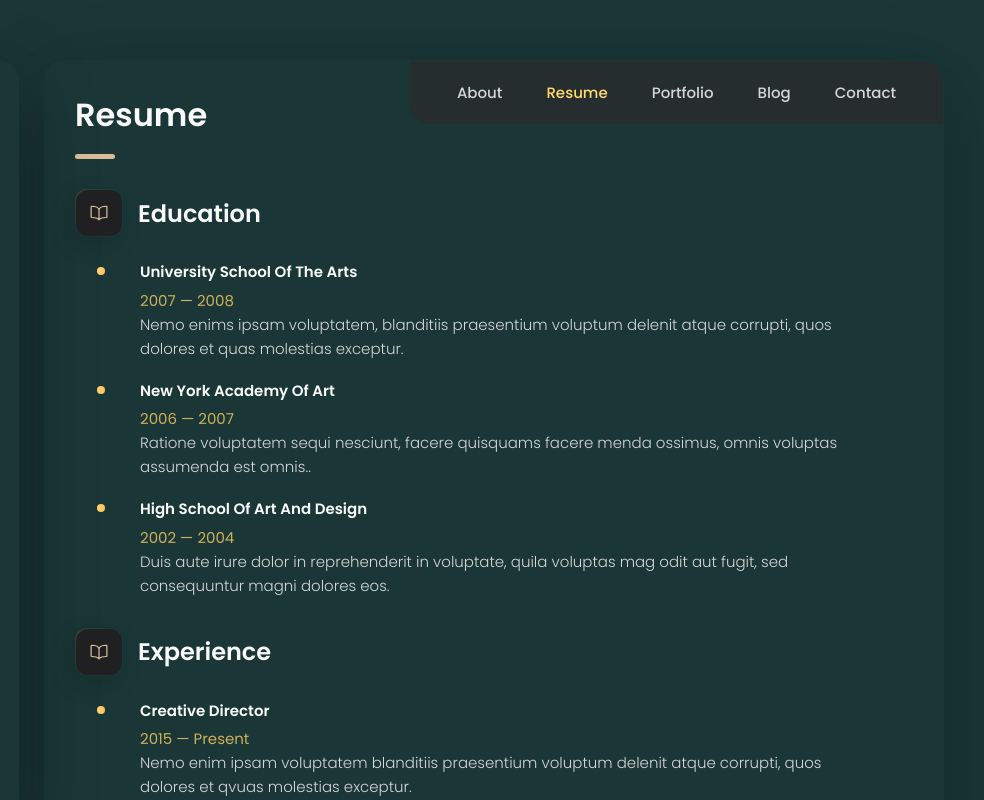
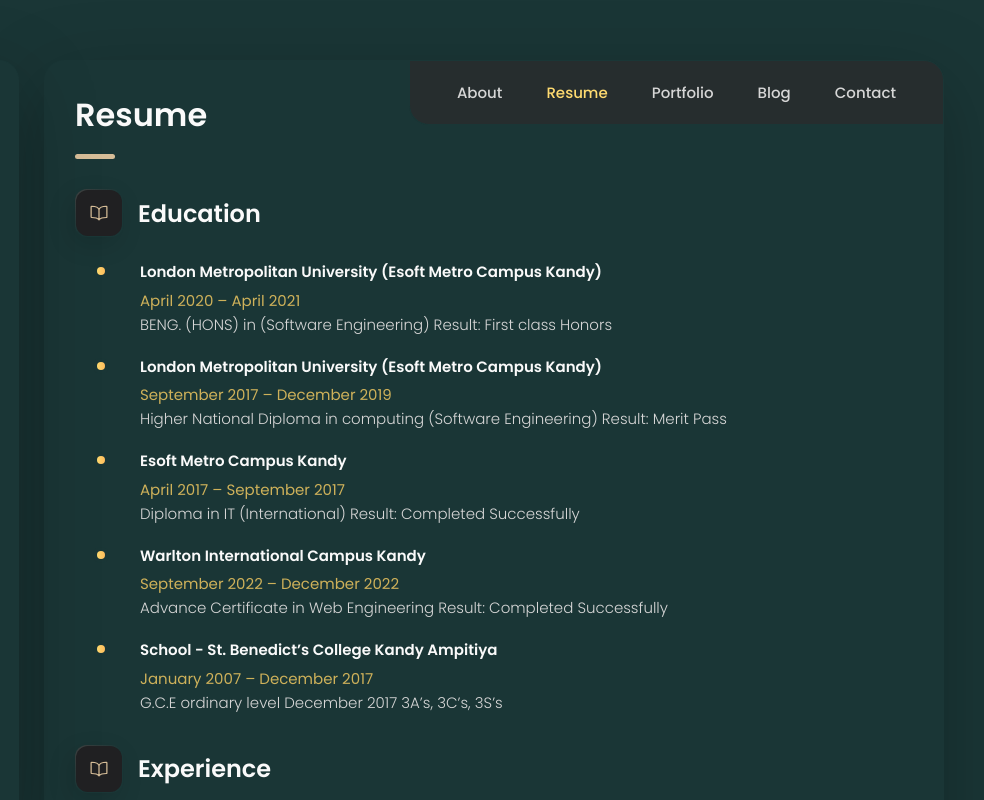
Before and after one commit to sh23han/77.github.io, a plain HTML site: page index.html in a window 1280 px wide. Both pictures are taken after a click on the button "Resume". Shown: the top 800 px of the page, 296-1280 px from the left. Drawn offline with nearby package versions, Linux system fonts and the light colour scheme.

Commit message:
Add files via upload

```diff
--- a/index.html
+++ b/index.html
@@ -528,45 +528,67 @@
 
             <li class="timeline-item">
 
-              <h4 class="h4 timeline-item-title">University school of the arts</h4>
+              <h4 class="h4 timeline-item-title">London Metropolitan University (Esoft Metro campus Kandy)</h4>
 
-              <span>2007 — 2008</span>
+              <span>April 2020 – April 2021   </span>
 
               <p class="timeline-text">
-                Nemo enims ipsam voluptatem, blanditiis praesentium voluptum delenit atque corrupti, quos dolores et
-                quas molestias
-                exceptur.
+                BENG. (HONS) in (Software Engineering)
+                Result: First class Honors
               </p>
 
             </li>
 
             <li class="timeline-item">
 
-              <h4 class="h4 timeline-item-title">New york academy of art</h4>
+              <h4 class="h4 timeline-item-title">London Metropolitan University (Esoft Metro campus Kandy)</h4>
 
-              <span>2006 — 2007</span>
+              <span>September 2017 – December 2019 </span>
 
               <p class="timeline-text">
-                Ratione voluptatem sequi nesciunt, facere quisquams facere menda ossimus, omnis voluptas assumenda est
-                omnis..
+                Higher National Diploma in computing (Software Engineering)
+              Result: Merit Pass
               </p>
 
             </li>
 
             <li class="timeline-item">
 
-              <h4 class="h4 timeline-item-title">High school of art and design</h4>
+              <h4 class="h4 timeline-item-title">Esoft Metro campus Kandy </h4>
 
-              <span>2002 — 2004</span>
+              <span>April 2017 – September 2017 </span>
 
               <p class="timeline-text">
-                Duis aute irure dolor in reprehenderit in voluptate, quila voluptas mag odit aut fugit, sed consequuntur
-                magni dolores
-                eos.
+                Diploma in IT (International) Result: Completed Successfully
               </p>
 
             </li>
 
+            <li class="timeline-item">
+
+              <h4 class="h4 timeline-item-title">Warlton International Campus Kandy </h4>
+
+              <span>September 2022 – December 2022 </span>
+
+              <p class="timeline-text">
+               Advance Certificate in Web Engineering  Result: Completed Successfully
+              </p>
+
+            </li>
+
+            <li class="timeline-item">
+
+              <h4 class="h4 timeline-item-title">School - St. Benedict’s college Kandy Ampitiya   </h4>
+
+              <span>January 2007 – December 2017 </span>
+
+              <p class="timeline-text">
+                G.C.E ordinary level
+                December 2017
+                3A’s, 3C’s, 3S’s
+              </p>
+
+            </li>
           </ol>
 
         </section>
@@ -585,19 +607,23 @@
 
             <li class="timeline-item">
 
-              <h4 class="h4 timeline-item-title">Creative director</h4>
+              <h4 class="h4 timeline-item-title">Associate Software Engineer</h4>
 
-              <span>2015 — Present</span>
+              <span>2024 — Present (Csquare Technologies pvt,Lmt Colombo,Bambalapitiya)</span>
 
               <p class="timeline-text">
-                Nemo enim ipsam voluptatem blanditiis praesentium voluptum delenit atque corrupti, quos dolores et qvuas
-                molestias
-                exceptur.
+                Developed and maintained web applications using PHP and JavaScript (Mysql/jquery/ajax)
+                Tailored ERP systems to meet specific business requirements, ensuring efficient integration of various modules such as finance, HR, supply chain, and manufacturing.
+                Developed and customized modules for inventory management, order processing, and procurement.
+                Designed and developed POS systems to streamline sales transactions and inventory management.
+                Implemented features such as barcode scanning, receipt printing, and real-time inventory updates.
+                Participated in code reviews and contributed to improving code quality
+                Provided technical support and troubleshooting for clients
               </p>
 
             </li>
 
-            <li class="timeline-item">
+            <!-- <li class="timeline-item">
 
               <h4 class="h4 timeline-item-title">Art director</h4>
 
@@ -609,7 +635,7 @@
                 exceptur.
               </p>
 
-            </li>
+            </li> -->
 
             <li class="timeline-item">
 
@@ -638,12 +664,12 @@
             <li class="skills-item">
 
               <div class="title-wrapper">
-                <h5 class="h5">Web design</h5>
-                <data value="80">80%</data>
+                <h5 class="h5">HTML/CSS</h5>
+                <data value="80">85%</data>
               </div>
 
               <div class="skill-progress-bg">
-                <div class="skill-progress-fill" style="width: 80%;"></div>
+                <div class="skill-progress-fill" style="width: 85%;"></div>
               </div>
 
             </li>
@@ -651,7 +677,7 @@
             <li class="skills-item">
 
               <div class="title-wrapper">
-                <h5 class="h5">Graphic design</h5>
+                <h5 class="h5">PHP/MYSQL</h5>
                 <data value="70">70%</data>
               </div>
 
@@ -660,16 +686,15 @@
               </div>
 
             </li>
-
             <li class="skills-item">
 
               <div class="title-wrapper">
-                <h5 class="h5">Branding</h5>
-                <data value="90">90%</data>
+                <h5 class="h5">LARAVEL</h5>
+                <data value="70">20%</data>
               </div>
 
               <div class="skill-progress-bg">
-                <div class="skill-progress-fill" style="width: 90%;"></div>
+                <div class="skill-progress-fill" style="width: 20%;"></div>
               </div>
 
             </li>
@@ -677,12 +702,25 @@
             <li class="skills-item">
 
               <div class="title-wrapper">
-                <h5 class="h5">WordPress</h5>
+                <h5 class="h5">JAVASCRIPT</h5>
                 <data value="50">50%</data>
               </div>
 
               <div class="skill-progress-bg">
                 <div class="skill-progress-fill" style="width: 50%;"></div>
+              </div>
+
+            </li>
+
+            <li class="skills-item">
+
+              <div class="title-wrapper">
+                <h5 class="h5">JQUERY/AJAX</h5>
+                <data value="70">70%</data>
+              </div>
+
+              <div class="skill-progress-bg">
+                <div class="skill-progress-fill" style="width: 70%;"></div>
               </div>
 
             </li>
```
